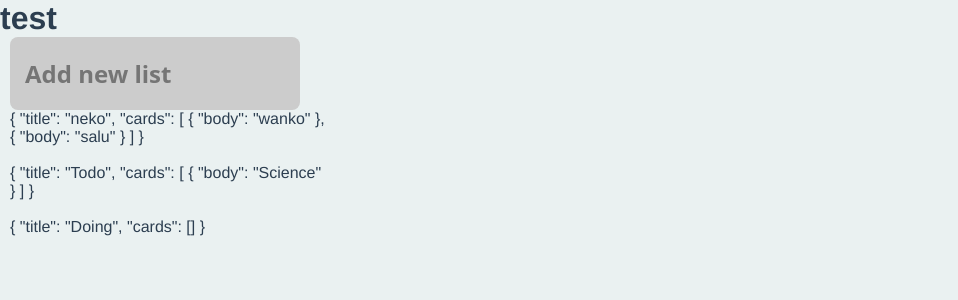
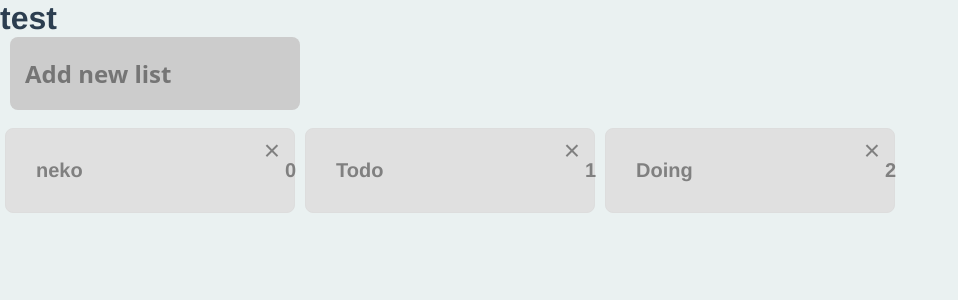
Before and after one commit to syo-tokeshi/lesson_vue_app, a Vue app: page / in a window 1280 px wide. Shown: the top 300 px of the page, without its empty margins (0-958 px from the left). Built offline with nearby package versions, Linux system fonts and the light colour scheme.

Commit message:
listコンポーネントを呼び出して、stateの値をpropsで渡す

```diff
--- a/src/components/Board.vue
+++ b/src/components/Board.vue
@@ -1,16 +1,31 @@
 <template>
   <div>
     <h1>test</h1>
-    <ListAdd></ListAdd>
+    <ListAdd />
+    <br><br>
+    <list v-for="(item,index) in lists"
+          :key="item.id"
+          :title="item.title"
+          :listIndex="index"
+    />
   </div>
 
 </template>
 
 <script>
 import ListAdd from "@/components/ListAdd";
+import List from "@/components/List";
+import {mapState} from "vuex"
+
 export default {
   components: {
     ListAdd,
+    List,
+  },
+  computed: {
+    ...mapState([
+        "lists"
+    ]),
   },
 }
 </script>
--- /dev/null
+++ b/src/components/List.vue
@@ -0,0 +1,34 @@
+<template>
+  <!-- ★ここから追記 -->
+  <div class="list">
+    <div class="listheader">
+      <p class="list-title">{{ title }}</p>
+      <p class="list-title">{{ listIndex }}</p>
+      <div class="deletelist" @click="removeList">×</div>
+    </div>
+  </div>
+  <!-- ★ここまで追記 -->
+</template>
+
+<script>
+export default {
+  props: {
+    title: {
+      type: String,
+      required: true
+    },
+    listIndex: {
+      type: Number,
+      required: true
+    },
+  },
+  methods: {
+    removeList() {
+      if (confirm("確認")){
+        this.$store.dispatch("removelist",{listindex: this.listIndex})
+      }
+    }
+  },
+}
+
+</script>
--- a/src/components/ListAdd.vue
+++ b/src/components/ListAdd.vue
@@ -14,10 +14,10 @@
     >
       Add
     </button>
-    <ul>
-      <li v-for="list in lists">{{list}}
-        <br><br></li>
-    </ul>
+<!--    <ul>-->
+<!--      <li v-for="list in lists">{{list}}-->
+<!--        <br><br></li>-->
+<!--    </ul>-->
   </form>
   <!-- ★ここまで追記 -->
 </template>
```
